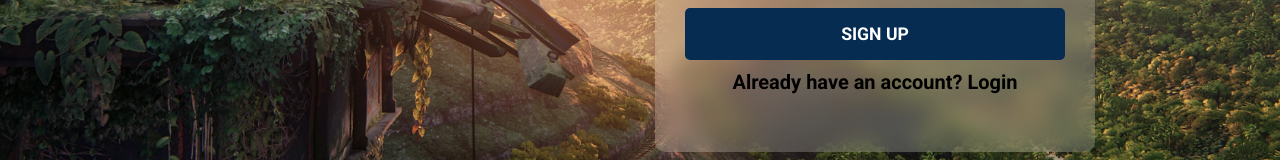
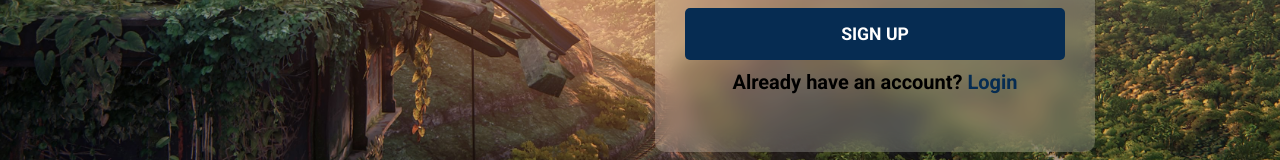
Before and after one commit to KrishnaPrasad-Sonti/ArteonFrontend, a React (Vite) app: page /signup in a window 1280 px wide. Shown: the part 578-738 px from the top of the page. Built offline with nearby package versions, Linux system fonts and the light colour scheme; a web font is replaced by a local one.

Commit message:
resolved the login, signup bugs

```diff
--- a/src/components/signup.jsx
+++ b/src/components/signup.jsx
@@ -118,7 +118,7 @@ function Signup() {
           <button type="submit" className="signup-btn">SIGN UP</button>
 
           <p className="login-link">
-            Already have an account? <Link to="/login"></Link>Login
+            Already have an account? <Link to="/signup">Login</Link>
           </p>
         </form>
       </div>
```
